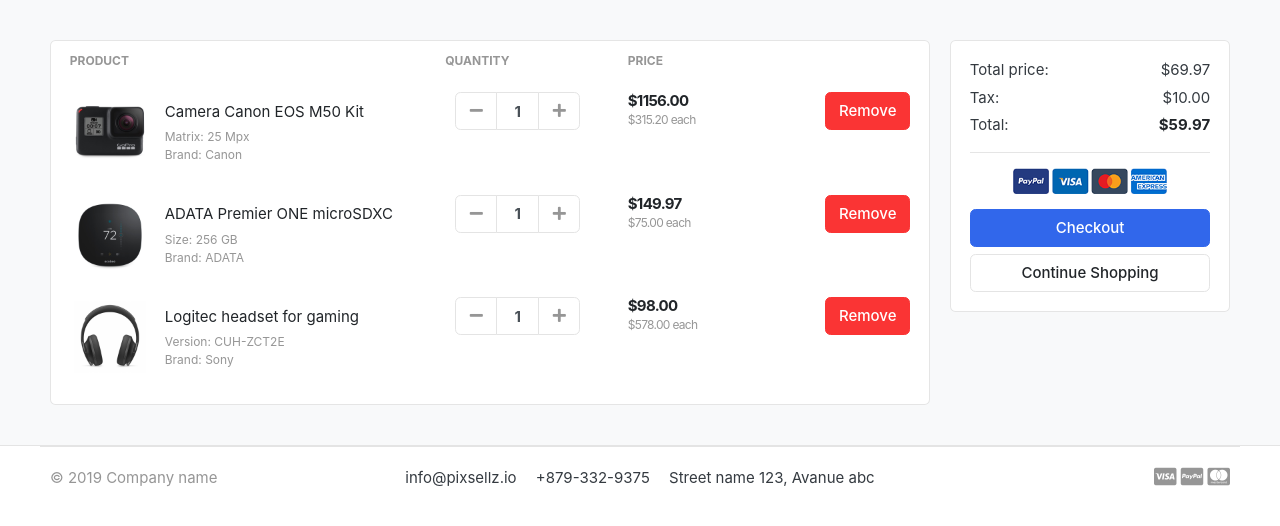
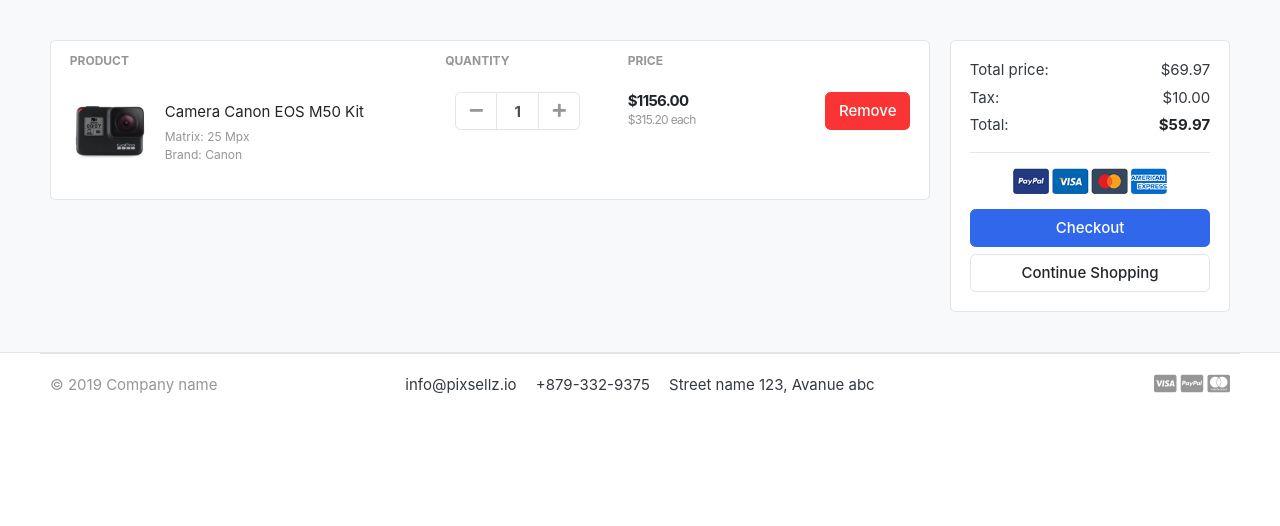
Before and after one commit to jackshinshin/ShoppingWebsite, a Django app: page /cart/ in a window 1280 px wide. Shown: the part 118-644 px from the top of the page. Run offline with Django 3.2, Linux system fonts and the light colour scheme; tables that the repository leaves empty hold one stand-in row (values such as "Sample post"); some libraries are stand-ins or nearby versions; some web fonts are replaced.

Commit message:
Add the functionality of shopping cart

```diff
--- a/cart/urls.py
+++ b/cart/urls.py
@@ -1,5 +1,9 @@
 from django.urls import path
 from .views import CartView
+from . import views
+
+app_name = 'cart'
 urlpatterns = [
-    path('', CartView.as_view(), name = 'cart')
+    path('', CartView.as_view(), name = 'Cart'),
+    path('add_cart/<int:product_id>/', views.add_cart, name = 'cart_addition')
 ]
--- a/cart/views.py
+++ b/cart/views.py
@@ -1,7 +1,39 @@
-from django.shortcuts import render
-from django.views.generic import TemplateView
 
+from django.urls import reverse
+from django.shortcuts import redirect
+from django.views.generic import TemplateView, ListView
+
+from .models import CartItem, Cart
+from store.models import Product
 # Create your views here.
+def _cart_id(request):
+    cart = request.session.session_key
+    if not cart:
+        cart = request.session.create()
+    return cart
+def add_cart(request, product_id):
+    product = Product.objects.get(id = product_id)
+    try:
+        cart = Cart.objects.get(cart_id = _cart_id(request))
+    except:
+        cart = Cart.objects.create(
+            cart_id = _cart_id(request)
+        )
+    cart.save()
 
-class CartView(TemplateView):
+    try:
+        cart_item = CartItem.objects.get(product = product, cart = cart)
+        cart_item.quantity += 1
+        cart_item.save()
+    except:
+        cart_item = CartItem.objects.create(
+            product = product,
+            quantity = 1,
+            cart = cart
+        )
+    return redirect(reverse('cart:Cart'))
+# class AddCart()
+class CartView(ListView):
+    model = CartItem
     template_name = 'store/cart.html'
+    context_object_name = 'current_items'
--- a/templates/store/cart.html
+++ b/templates/store/cart.html
@@ -21,6 +21,7 @@
 </tr>
 </thead>
 <tbody>
+{% for item  in current_items %}
 <tr>
 	<td>
 		<figure class="itemside align-items-center">
@@ -55,74 +56,10 @@
 	<a href="" class="btn btn-danger"> Remove</a>
 	</td>
 </tr>
-<tr>
-	<td>
-		<figure class="itemside align-items-center">
-			<div class="aside"><img src="./images/items/10.jpg" class="img-sm"></div>
-			<figcaption class="info">
-				<a href="#" class="title text-dark">ADATA Premier ONE microSDXC</a>
-				<p class="text-muted small">Size: 256 GB  <br> Brand: ADATA </p>
-			</figcaption>
-		</figure>
-	</td>
-	<td>
-		<!-- col.// -->
-					<div class="col">
-						<div class="input-group input-spinner">
-							<div class="input-group-prepend">
-							<button class="btn btn-light" type="button" id="button-plus"> <i class="fa fa-minus"></i> </button>
-							</div>
-							<input type="text" class="form-control"  value="1">
-							<div class="input-group-append">
-							<button class="btn btn-light" type="button" id="button-minus"> <i class="fa fa-plus"></i> </button>
-							</div>
-						</div> <!-- input-group.// -->
-					</div> <!-- col.// -->
-	</td>
-	<td>
-		<div class="price-wrap">
-			<var class="price">$149.97</var>
-			<small  class="text-muted"> $75.00 each </small>
-		</div> <!-- price-wrap .// -->
-	</td>
-	<td class="text-right">
-	<a href="" class="btn btn-danger"> Remove</a>
-	</td>
-</tr>
-<tr>
-	<td>
-		<figure class="itemside align-items-center">
-			<div class="aside"><img src="./images/items/9.jpg" class="img-sm"></div>
-			<figcaption class="info">
-				<a href="#" class="title text-dark">Logitec headset for gaming</a>
-				<p class="small text-muted">Version: CUH-ZCT2E  <br> Brand: Sony</p>
-			</figcaption>
-		</figure>
-	</td>
-	<td>
-		<!-- col.// -->
-					<div class="col">
-						<div class="input-group input-spinner">
-							<div class="input-group-prepend">
-							<button class="btn btn-light" type="button" id="button-plus"> <i class="fa fa-minus"></i> </button>
-							</div>
-							<input type="text" class="form-control"  value="1">
-							<div class="input-group-append">
-							<button class="btn btn-light" type="button" id="button-minus"> <i class="fa fa-plus"></i> </button>
-							</div>
-						</div> <!-- input-group.// -->
-					</div> <!-- col.// -->
-	</td>
-	<td>
-		<div class="price-wrap">
-			<var class="price">$98.00</var>
-			<small class="text-muted"> $578.00 each</small>
-		</div> <!-- price-wrap .// -->
-	</td>
-	<td class="text-right">
-		<a href="" class="btn btn-danger"> Remove</a>
-	</td>
-</tr>
+
+
+{% endfor %}
+
 </tbody>
 </table>
 </div> <!-- card.// -->
--- a/templates/store/product_detail.html
+++ b/templates/store/product_detail.html
@@ -69,7 +69,7 @@
             {% if current_product.stock <= 0 %}
                 <h5>Out of Stock</h5>
             {% else %}
-                <a href="./product-detail.html" class="btn  btn-primary"> <span class="text">Add to cart</span> <i class="fas fa-shopping-cart"></i>  </a>
+                <a href="{% url 'cart:cart_addition' current_product.id %}" class="btn  btn-primary"> <span class="text">Add to cart</span> <i class="fas fa-shopping-cart"></i>  </a>
             {% endif %}
         </article> <!-- product-info-aside .// -->
                 </main> <!-- col.// -->
--- a/templates/store/store.html
+++ b/templates/store/store.html
@@ -143,7 +143,7 @@
                             {% comment %} <del class="price-old">$1980</del> {% endcomment %}
                         </div> <!-- price-wrap.// -->
                     </div>
-                    <a href="#" class="btn btn-block btn-primary">Add to cart </a>
+                    <a href="{% url 'cart:cart_addition' product.id %}" class="btn btn-block btn-primary">Add to cart </a>
                 </figcaption>
             </figure>
         </div> <!-- col.// -->
```
